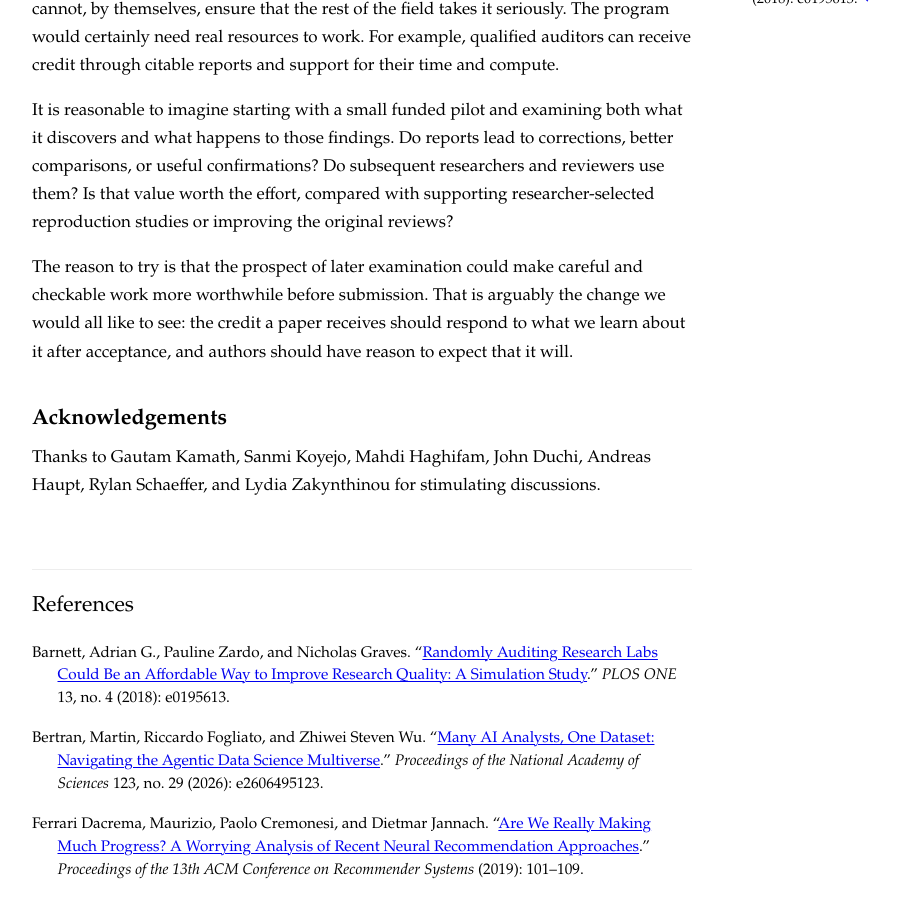
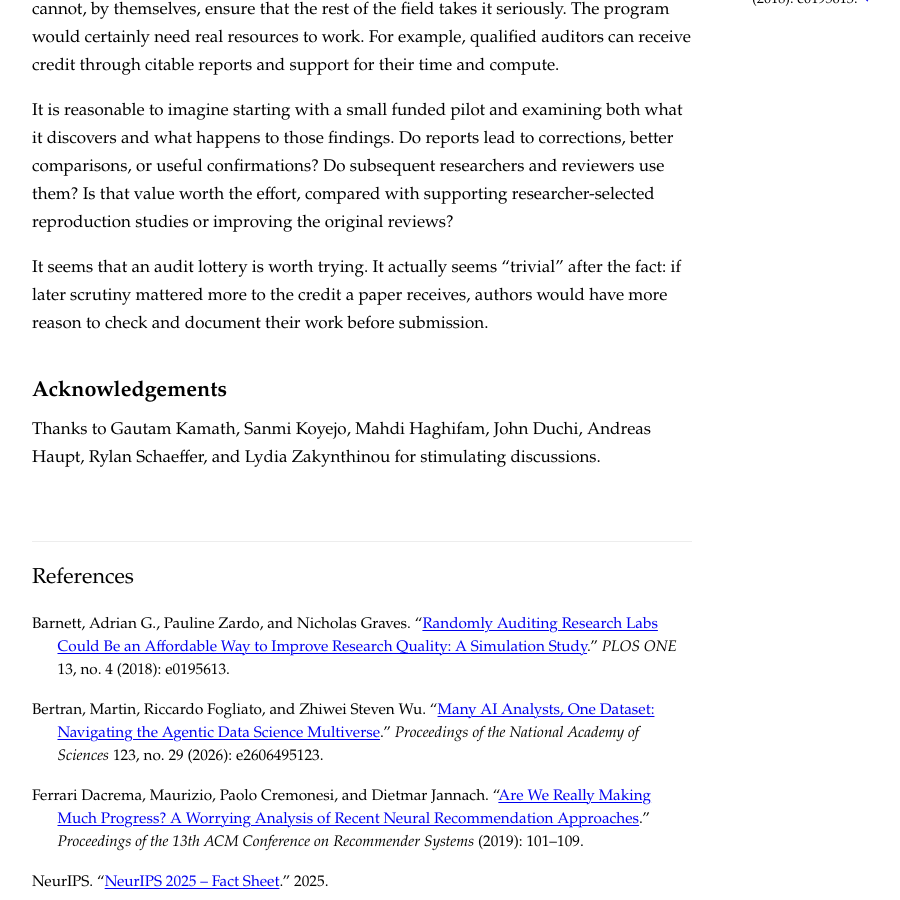
Before and after one commit to ysfalh/youssefallouah.com, a Jekyll site: the page built from _posts/2026-04-17-what-peer-review-rewards.md, in a window 1280 px wide and 900 px high, scrolled down 2987 px. Shown: the whole window, without its empty margins (118-1018 px from the left). Built offline with Jekyll 4.4.1, drawn with Linux system fonts in a browser that asks for light colours.

Commit message:
Refine wording

```diff
--- a/_posts/2026-04-17-what-peer-review-rewards.md
+++ b/_posts/2026-04-17-what-peer-review-rewards.md
@@ -6,8 +6,8 @@ last_modified_at: 2026-09-10
 author: "Youssef Allouah"
 permalink: /2026/04/17/what-peer-review-rewards.html
 sidenotes: true
-excerpt: "The credit a paper receives should respond to what we learn about it after acceptance, and authors should have reason to expect that it will."
-description: "The credit a paper receives should respond to what we learn about it after acceptance, and authors should have reason to expect that it will."
+excerpt: "Random audits of accepted papers could encourage more careful research by tying the credit a paper receives to how well its claims hold up."
+description: "Random audits of accepted papers could encourage more careful research by tying the credit a paper receives to how well its claims hold up."
 references:
   - id: neurips
     number: 1
@@ -108,7 +108,7 @@ An audit lottery would only affect incentives if authors expected both a meaning
 
 It is reasonable to imagine starting with a small funded pilot and examining both what it discovers and what happens to those findings. Do reports lead to corrections, better comparisons, or useful confirmations? Do subsequent researchers and reviewers use them? Is that value worth the effort, compared with supporting researcher-selected reproduction studies or improving the original reviews?
 
-The reason to try is that the prospect of later examination could make careful and checkable work more worthwhile before submission. That is arguably the change we would all like to see: the credit a paper receives should respond to what we learn about it after acceptance, and authors should have reason to expect that it will.
+It seems that an audit lottery is worth trying. It actually seems "trivial" after the fact: if later scrutiny mattered more to the credit a paper receives, authors would have more reason to check and document their work before submission.
 
 ## Acknowledgements
 
```
